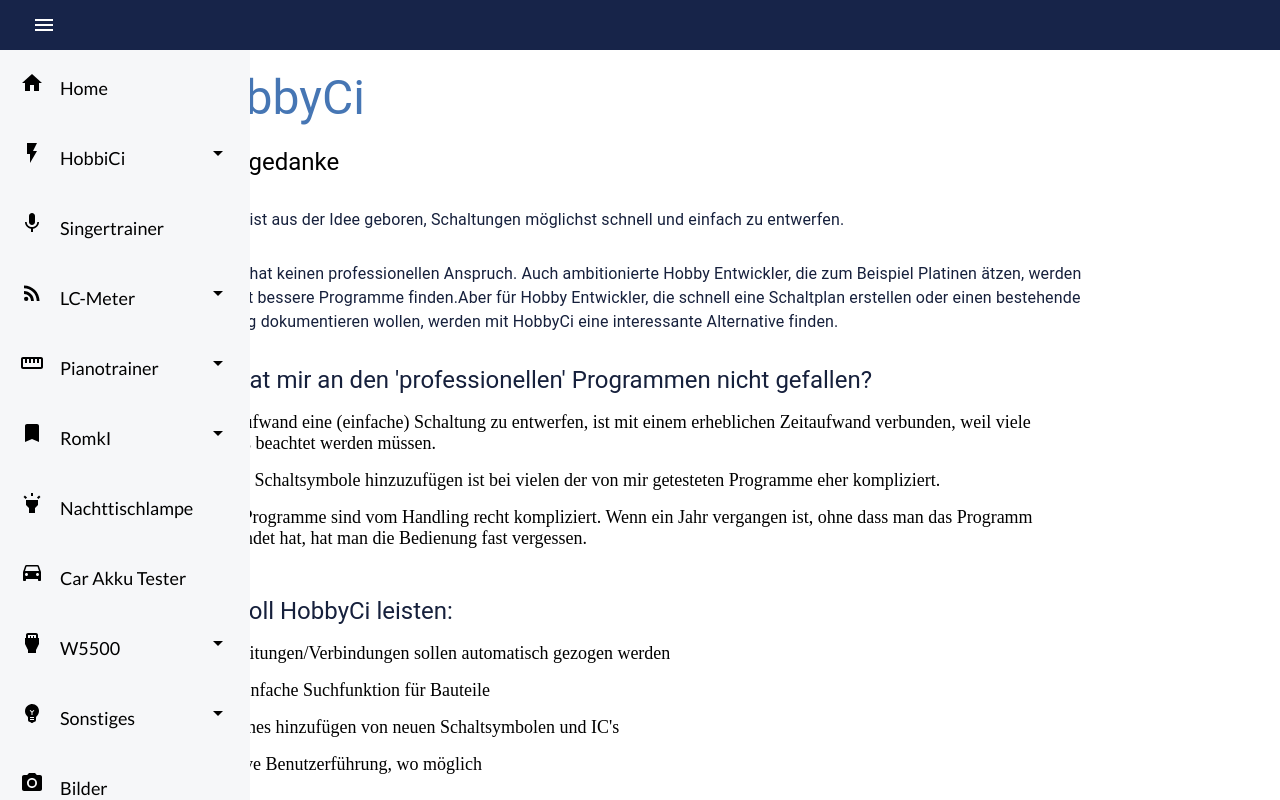
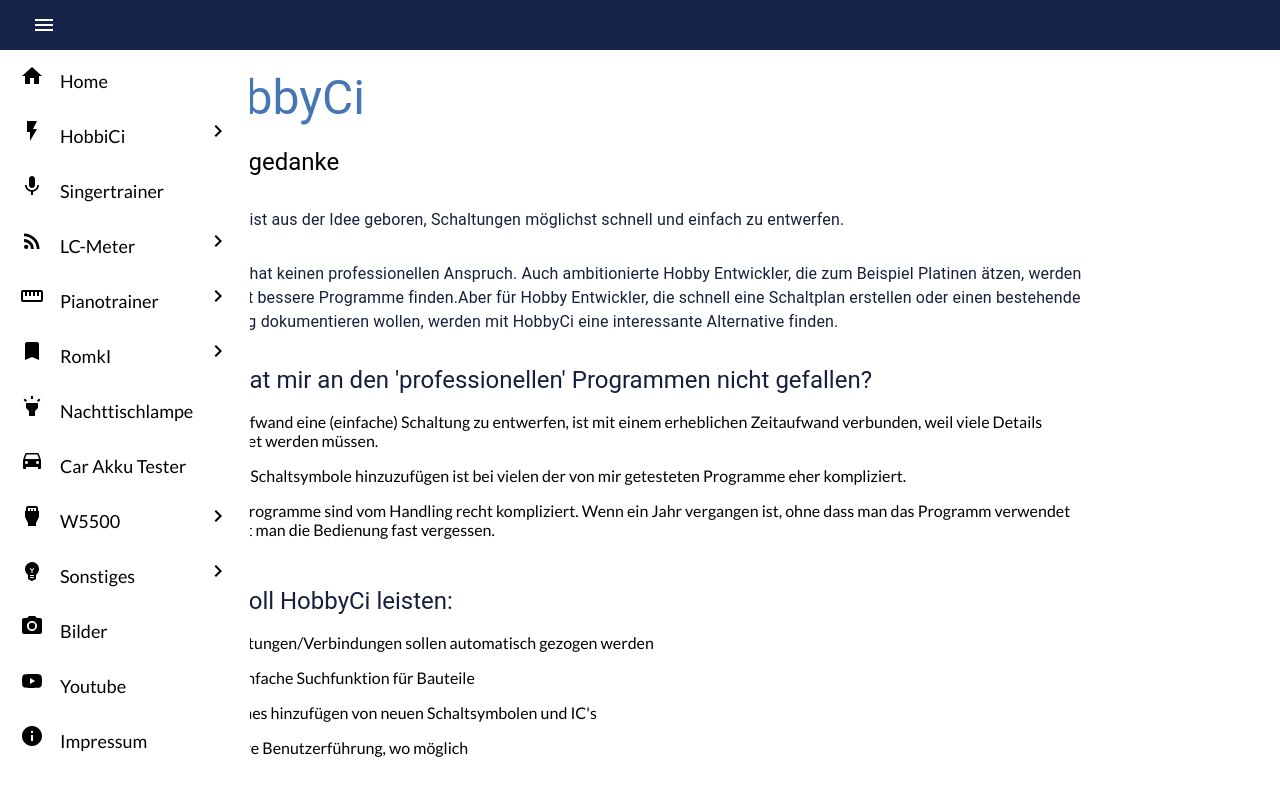
Before and after one commit to joltzen/Oltzen, a React (Create React App) app: page /hobbyci in a window 1280 px wide. Shown: the top 800 px of the page. Built offline with nearby package versions, Linux system fonts and the light colour scheme.

Commit message:
Some more style changes

```diff
--- a/src/App.css
+++ b/src/App.css
@@ -6,104 +6,3 @@
   padding: 0;
   font-family: "Lato", sans-serif;
 }
-/* .home {
-  display: block;
-  height: 100vh;
-  margin-left: 300px;
-  align-items: center;
-  justify-content: center;
-  font-size: 3rem;
-} */
-
-ul1 {
-  list-style: circle;
-  margin: 0;
-  padding: 0;
-  width: 17%;
-  background-color: #f1f1f1;
-  position: fixed;
-  height: 100%;
-  overflow: auto;
-  font: 100;
-  font-style: normal;
-  font-family: "Courier New", monospace;
-}
-
-li {
-  display: block;
-  color: #000;
-  padding: 10px 16px;
-  text-decoration: none;
-  font-size: 18px;
-  font-style: normal;
-  font-family: "Times New Roman", serif;
-  align-items: center;
-}
-
-li a.active {
-  background-color: #257c9e;
-  color: white;
-}
-
-li a:hover:not(.active) {
-  background-color: #708090;
-  color: white;
-}
-
-p {
-  font-size: 18px;
-  font-style: normal;
-  font-family: "Times New Roman", serif;
-  margin-bottom: 10px;
-}
-
-hr.solid {
-  border-top: 5px solid #bbb;
-}
-
-hr.solid2 {
-  border-top: 2px solid #bbb;
-}
-
-sec {
-  margin: 20px 0px 100px 10px;
-}
-
-img {
-  width: 15%;
-}
-
-img2 {
-  width: 100%;
-}
-
-p10 {
-  font-size: 11px;
-  font-style: normal;
-  font-family: "Courier New", monospace;
-}
-
-.button {
-  background-color: #257c9e;
-  /* Green */
-  border: none;
-  color: white;
-  padding: 15px 32px;
-  text-align: center;
-  text-decoration: none;
-  display: inline-block;
-  font-size: 16px;
-}
-
-.button1 {
-  border-radius: 8px;
-}
-
-.button2 {
-  background-color: #4c9dbd;
-  border-radius: 8px;
-}
-
-a {
-  color: #419ea5;
-}
--- a/src/components/Changelist.js
+++ b/src/components/Changelist.js
@@ -1,4 +1,4 @@
-import Typography from "@material-ui/core/Typography";
+import { List, ListItem, Typography } from "@material-ui/core";
 import useStyles from "hooks/useStyles";
 import PropTypes from "prop-types";
 import React from "react";
@@ -8,11 +8,11 @@
   return (
     <div className={classes.changeList}>
       <Typography variant="overline">{changeSet}</Typography>
-      <ul>
+      <List component="ul">
         {changes.map((change, idx) => (
-          <li key={`${id}-${idx + 1}`}>{change}</li>
+          <ListItem key={`${id}-${idx + 1}`}>{change}</ListItem>
         ))}
-      </ul>
+      </List>
     </div>
   );
 };
--- a/src/components/Sidebar.css
+++ b/src/components/Sidebar.css
@@ -6,13 +6,13 @@
 }
 
 ::-webkit-scrollbar {
-  width: 5px;
+  width: 2px;
 }
 ::-webkit-scrollbar-track {
   background-color: #fff;
 }
 ::-webkit-scrollbar-thumb {
-  background-color: rgb(0, 0, 0);
+  background-color: #000;
 }
 
 .navbar {
--- a/src/components/Sidebar.js
+++ b/src/components/Sidebar.js
@@ -28,7 +28,7 @@
 `;
 
 const SidebarNav = styled.nav`
-  background: #f6f7f9;
+  background: #fff;
   width: 250px;
   height: 100vh;
   display: flex;
--- a/src/components/SidebarData.js
+++ b/src/components/SidebarData.js
@@ -1,9 +1,9 @@
 import {
-  ArrowDropDown,
-  ArrowDropUp,
   Bookmark,
+  ChevronRightOutlined,
   DriveEta,
   EmojiObjects,
+  ExpandMoreOutlined,
   FlashOn,
   Highlight,
   Home,
@@ -28,8 +28,8 @@
     title: "HobbiCi",
     path: "/hobbyci",
     icon: <FlashOn />,
-    iconClosed: <ArrowDropDown />,
-    iconOpened: <ArrowDropUp />,
+    iconClosed: <ChevronRightOutlined />,
+    iconOpened: <ExpandMoreOutlined />,
 
     subNav: [
       {
@@ -55,8 +55,8 @@
     title: "LC-Meter",
     path: "/lcmeter",
     icon: <RssFeed />,
-    iconClosed: <ArrowDropDown />,
-    iconOpened: <ArrowDropUp />,
+    iconClosed: <ChevronRightOutlined />,
+    iconOpened: <ExpandMoreOutlined />,
 
     subNav: [
       {
@@ -70,8 +70,8 @@
     title: "Pianotrainer",
     path: "/pianotrainer",
     icon: <Straighten />,
-    iconClosed: <ArrowDropDown />,
-    iconOpened: <ArrowDropUp />,
+    iconClosed: <ChevronRightOutlined />,
+    iconOpened: <ExpandMoreOutlined />,
 
     subNav: [
       {
@@ -94,8 +94,8 @@
     title: "RomkI",
     path: "/romki",
     icon: <Bookmark />,
-    iconClosed: <ArrowDropDown />,
-    iconOpened: <ArrowDropUp />,
+    iconClosed: <ChevronRightOutlined />,
+    iconOpened: <ExpandMoreOutlined />,
 
     subNav: [
       {
@@ -120,8 +120,8 @@
     path: "/w5500",
     icon: <SettingsInputHdmi />,
 
-    iconClosed: <ArrowDropDown />,
-    iconOpened: <ArrowDropUp />,
+    iconClosed: <ChevronRightOutlined />,
+    iconOpened: <ExpandMoreOutlined />,
 
     subNav: [
       {
@@ -135,8 +135,8 @@
     path: "/sonstiges",
     icon: <EmojiObjects />,
 
-    iconClosed: <ArrowDropDown />,
-    iconOpened: <ArrowDropUp />,
+    iconClosed: <ChevronRightOutlined />,
+    iconOpened: <ExpandMoreOutlined />,
 
     subNav: [
       {
--- a/src/components/SubMenu.js
+++ b/src/components/SubMenu.js
@@ -1,3 +1,4 @@
+import { Divider } from "@material-ui/core";
 import React, { useState } from "react";
 import { Link } from "react-router-dom";
 import styled from "styled-components";
@@ -9,12 +10,13 @@
   align-items: center;
   padding: 20px;
   list-style: none;
-  height: 30px;
+  height: 15px;
   text-decoration: none;
   font-size: 18px;
+  background: #fff;
 
   &:hover {
-    background: #d3dde9;
+    background: #f6f7f9;
     cursor: pointer;
   }
 `;
@@ -25,7 +27,7 @@
 
 const DropdownLink = styled(Link)`
   background: #fff;
-  height: 60px;
+  height: 50px;
   padding-left: 3rem;
   display: flex;
   align-items: center;
@@ -34,7 +36,7 @@
   font-size: 18px;
 
   &:hover {
-    background: #d3dde9;
+    background: #f6f7f9;
     cursor: pointer;
   }
 `;
@@ -62,10 +64,13 @@
       {subnav &&
         item.subNav.map((item, index) => {
           return (
-            <DropdownLink to={item.path} key={index}>
-              {item.icon}
-              <SidebarLabel>{item.title}</SidebarLabel>
-            </DropdownLink>
+            <>
+              <DropdownLink to={item.path} key={index}>
+                {item.icon}
+                <SidebarLabel>{item.title}</SidebarLabel>
+              </DropdownLink>
+              <Divider />
+            </>
           );
         })}
     </>
--- a/src/hooks/useStyles.js
+++ b/src/hooks/useStyles.js
@@ -10,7 +10,7 @@
   button: {
     marginBottom: 20,
     marginTop: 10,
-    backgroundColor: "#257c9e",
+    backgroundColor: "#79a0c9",
     color: "#fff",
   },
 
```
